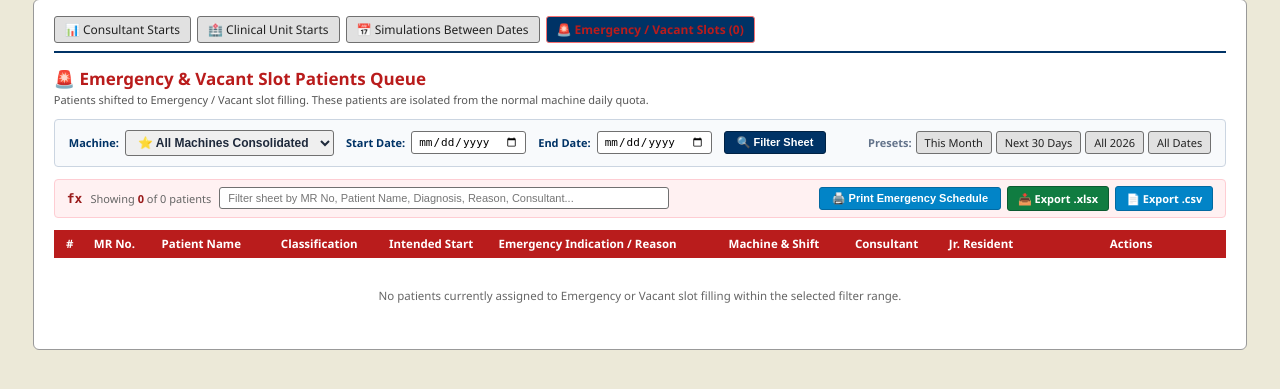
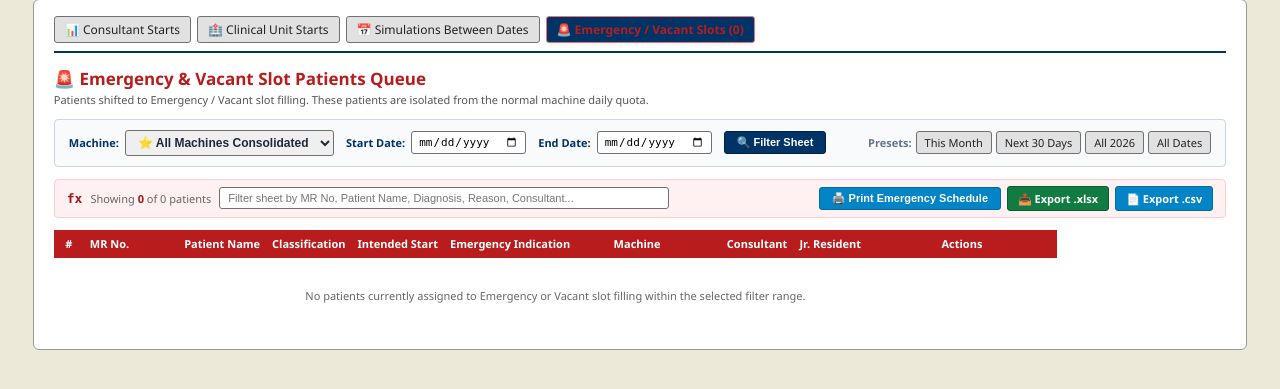
Before and after one commit to charun3v/pt_scheduler, a Django app: page /reports/emergency-slots/ in a window 1280 px wide. Shown: the part 181-570 px from the top of the page. Run offline with Django 5.2, Linux system fonts and the light colour scheme; the visitor is signed in with stand-in values (Sample User, id 1); data comes from the database, SQL or seed files in the repository; data that the repository does not hold is empty.

Commit message:
Make Emergency & Vacant slots table compact, tighten MR No, Emergency Indication, and Machine column widths to max+3 chars, rename Machine header

```diff
--- a/templates/reports/emergency_slots.html
+++ b/templates/reports/emergency_slots.html
@@ -123,32 +123,32 @@
     </div>
 
     <!-- Table -->
-    <div style="overflow-x: auto;">
-        <table id="emergencyDataTable" style="width: 100%; border-collapse: collapse; font-size: 11.5px; white-space: nowrap;">
+    <div style="overflow-x: auto; width: fit-content; max-width: 100%;">
+        <table id="emergencyDataTable" style="width: auto; border-collapse: collapse; font-size: 11px; white-space: nowrap;">
             <thead>
                 <tr style="background: #b91c1c; color: #ffffff; text-align: left; height: 28px; white-space: nowrap;">
-                    <th style="padding: 5px 6px; text-align: center; width: 32px; white-space: nowrap;">#</th>
-                    <th style="padding: 5px 8px; white-space: nowrap;">MR No.</th>
-                    <th style="padding: 5px 8px; white-space: nowrap;">Patient Name</th>
-                    <th style="padding: 5px 6px; text-align: center; white-space: nowrap;">Classification</th>
-                    <th style="padding: 5px 8px; text-align: center; white-space: nowrap;">Intended Start</th>
-                    <th style="padding: 5px 8px; white-space: nowrap;">Emergency Indication / Reason</th>
-                    <th style="padding: 5px 8px; white-space: nowrap;">Machine & Shift</th>
-                    <th style="padding: 5px 8px; white-space: nowrap;">Consultant</th>
-                    <th style="padding: 5px 8px; white-space: nowrap;">Jr. Resident</th>
-                    <th style="padding: 5px 8px; text-align: center; width: 190px; white-space: nowrap;">Actions</th>
+                    <th style="padding: 4px 6px; text-align: center; width: 30px; white-space: nowrap;">#</th>
+                    <th style="padding: 4px 6px; width: 15ch; max-width: 15ch; white-space: nowrap;">MR No.</th>
+                    <th style="padding: 4px 6px; max-width: 160px; white-space: nowrap;">Patient Name</th>
+                    <th style="padding: 4px 6px; text-align: center; white-space: nowrap;">Classification</th>
+                    <th style="padding: 4px 6px; text-align: center; white-space: nowrap;">Intended Start</th>
+                    <th style="padding: 4px 6px; width: 26ch; max-width: 26ch; white-space: nowrap;" title="Emergency Indication">Emergency Indication</th>
+                    <th style="padding: 4px 6px; width: 18ch; max-width: 18ch; white-space: nowrap;">Machine</th>
+                    <th style="padding: 4px 6px; max-width: 140px; white-space: nowrap;">Consultant</th>
+                    <th style="padding: 4px 6px; max-width: 110px; white-space: nowrap;">Jr. Resident</th>
+                    <th style="padding: 4px 6px; text-align: center; width: 190px; white-space: nowrap;">Actions</th>
                 </tr>
             </thead>
             <tbody>
                 {% for s in schedules %}
                 <tr class="emergency-row" style="border-bottom: 1px solid #fee2e2; height: 28px; background: #fffdfd; white-space: nowrap;" onmouseover="this.style.background='#fef2f2';" onmouseout="this.style.background='#fffdfd';">
                     <td style="padding: 2px 6px; text-align: center; color: #666; font-size: 11px; white-space: nowrap;" class="row-index">{{ forloop.counter }}</td>
-                    <td style="padding: 2px 8px; font-weight: bold; font-family: Consolas, monospace; white-space: nowrap;" class="col-mr">
-                        <a href="{% url 'patient_detail' s.patient.id %}" target="_blank" style="color: #991b1b; text-decoration: underline;" title="View Patient Details in New Tab">
+                    <td style="padding: 2px 6px; font-weight: bold; font-family: Consolas, monospace; white-space: nowrap; width: 15ch; max-width: 15ch; overflow: hidden; text-overflow: ellipsis;" class="col-mr">
+                        <a href="{% url 'patient_detail' s.patient.id %}" target="_blank" style="color: #991b1b; text-decoration: underline;" title="{{ s.patient.mr_no }}">
                             {{ s.patient.mr_no }}
                         </a>
                     </td>
-                    <td style="padding: 2px 8px; font-weight: 700; color: #111; white-space: nowrap; max-width: 170px; overflow: hidden; text-overflow: ellipsis;" class="col-name" title="{{ s.patient.pt_name }}">{{ s.patient.pt_name }}</td>
+                    <td style="padding: 2px 6px; font-weight: 700; color: #111; white-space: nowrap; max-width: 160px; overflow: hidden; text-overflow: ellipsis;" class="col-name" title="{{ s.patient.pt_name }}">{{ s.patient.pt_name }}</td>
                     <td style="padding: 2px 6px; text-align: center; white-space: nowrap;">
                         {% if s.slot_category == 'Emergency' or s.status == 'Emergency' %}
                             <span class="badge-status" style="background: #fee2e2; color: #991b1b; border: 1px solid #f87171; font-weight: bold; font-size: 10px; padding: 1px 5px; white-space: nowrap;">
@@ -160,17 +160,17 @@
                             </span>
                         {% endif %}
                     </td>
-                    <td style="padding: 2px 8px; text-align: center; font-weight: 700; color: #b91c1c; white-space: nowrap;" class="col-date">
+                    <td style="padding: 2px 6px; text-align: center; font-weight: 700; color: #b91c1c; white-space: nowrap;" class="col-date">
                         {{ s.intended_start_date|date:"d-M-Y"|default:"TBD" }}
                     </td>
-                    <td style="padding: 2px 8px; font-weight: 600; color: #991b1b; white-space: nowrap; max-width: 180px; overflow: hidden; text-overflow: ellipsis;" class="col-reason" title="{{ s.emergency_reason|default:'Clinical Emergency' }}">
+                    <td style="padding: 2px 6px; font-weight: 600; color: #991b1b; white-space: nowrap; width: 26ch; max-width: 26ch; overflow: hidden; text-overflow: ellipsis;" class="col-reason" title="{{ s.emergency_reason|default:'Clinical Emergency' }}">
                         {{ s.emergency_reason|default:"Clinical Emergency" }}
                     </td>
-                    <td style="padding: 2px 8px; white-space: nowrap;" class="col-machine">
+                    <td style="padding: 2px 6px; white-space: nowrap; width: 18ch; max-width: 18ch; overflow: hidden; text-overflow: ellipsis;" class="col-machine" title="{{ s.machine.name|default:'Unassigned' }}{% if s.shift %} [{{ s.shift.name }}]{% endif %}">
                         <strong>{{ s.machine.name|default:'Unassigned' }}</strong>{% if s.shift %} <span style="color: #555; font-size: 11px;">[{{ s.shift.name }}]</span>{% endif %}
                     </td>
-                    <td style="padding: 2px 8px; white-space: nowrap; max-width: 150px; overflow: hidden; text-overflow: ellipsis;" class="col-consultant" title="{{ s.patient.consultant_display }}">{{ s.patient.consultant_display }}</td>
-                    <td style="padding: 2px 8px; font-size: 11px; color: #4b5563; white-space: nowrap; max-width: 130px; overflow: hidden; text-overflow: ellipsis;" class="col-jr" title="{{ s.jr_resident|default:'-' }}">{{ s.jr_resident|default:"-" }}</td>
+                    <td style="padding: 2px 6px; white-space: nowrap; max-width: 140px; overflow: hidden; text-overflow: ellipsis;" class="col-consultant" title="{{ s.patient.consultant_display }}">{{ s.patient.consultant_display }}</td>
+                    <td style="padding: 2px 6px; font-size: 11px; color: #4b5563; white-space: nowrap; max-width: 110px; overflow: hidden; text-overflow: ellipsis;" class="col-jr" title="{{ s.jr_resident|default:'-' }}">{{ s.jr_resident|default:"-" }}</td>
                     <td style="padding: 2px 6px; text-align: center; white-space: nowrap;">
                         {% if CAN_SCHEDULE_PATIENT %}
                         <div style="display: inline-flex; align-items: center; gap: 4px; white-space: nowrap;">
```
Also changed, not shown: test_scheduler_workflows.py (+24 -0 lines).
